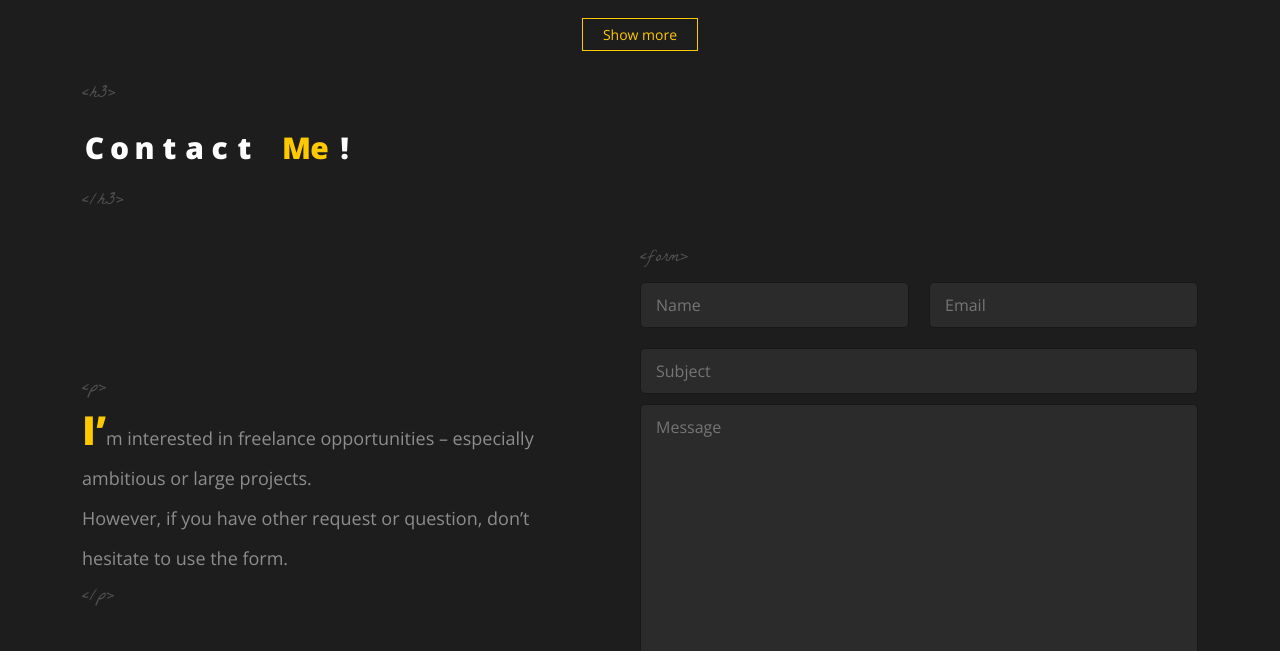
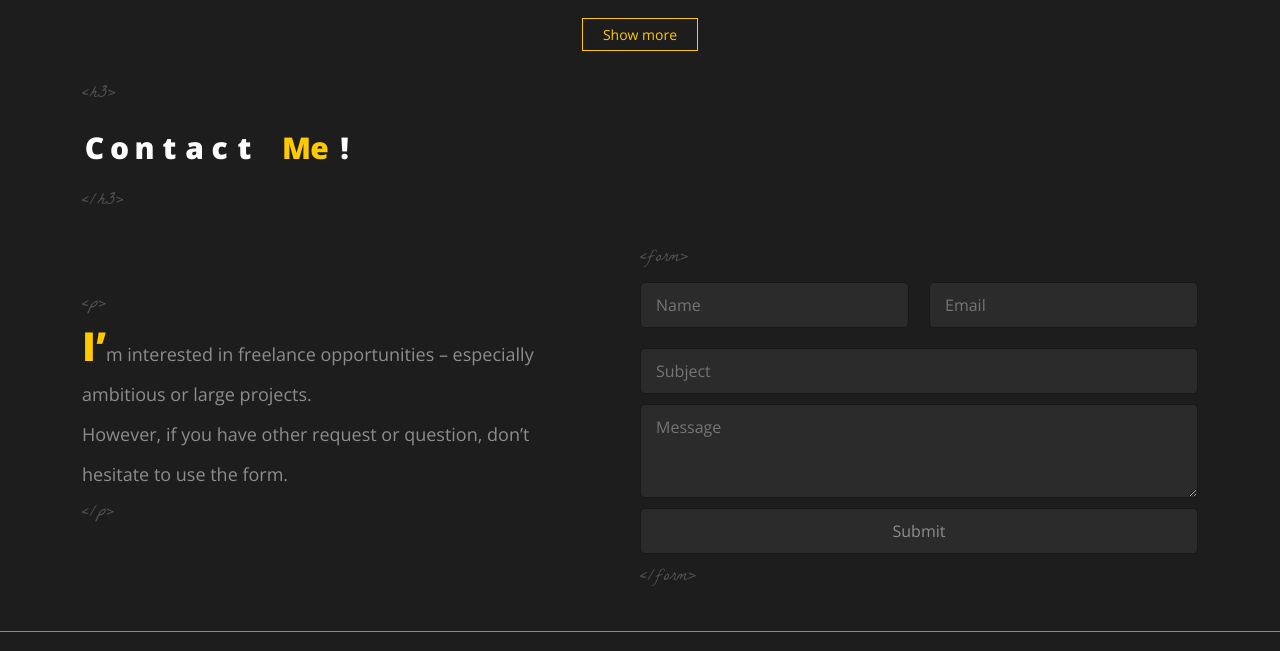
Before and after one commit to ayoubbas/Portfolio, a plain HTML site: page index.html in a window 1280 px wide. Shown: the part 2016-2667 px from the top of the page. Drawn offline with nearby package versions, Linux system fonts and the light colour scheme; a web font is replaced by a local one.

Commit message:
first commit

```diff
--- a/index.html
+++ b/index.html
@@ -322,7 +322,7 @@
                             </div>
                             <div class="messageSubject d-flex flex-column">
                                 <input type="text" placeholder="Subject" class="subject">
-                                <textarea name="" id="" cols="30" rows="10" class="message" placeholder="Message"></textarea>
+                                <textarea name="" id="" cols="30" rows="3" class="message" placeholder="Message"></textarea>
 
                                 <input type="submit" class="submit">
                             </div>
```
